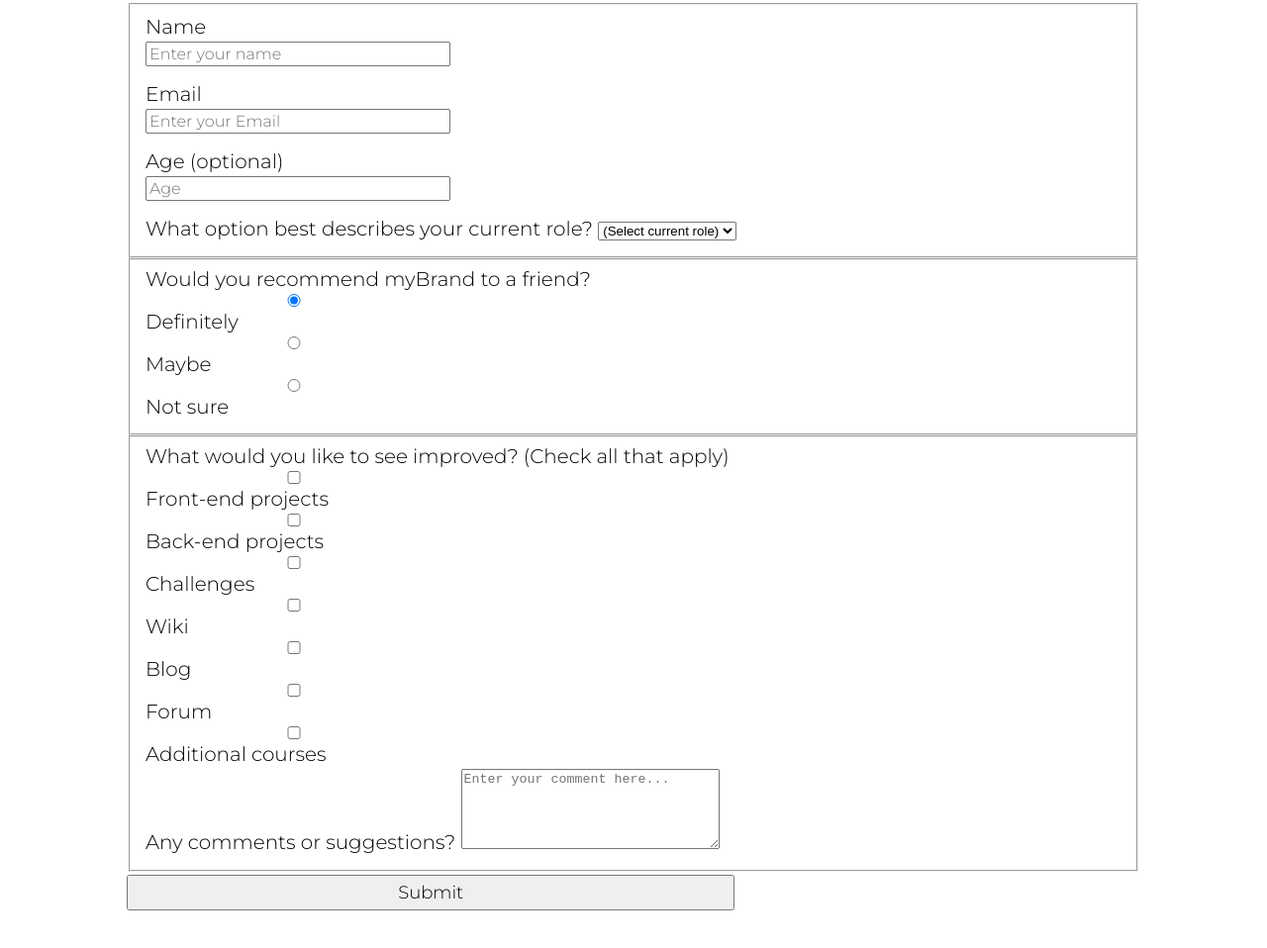
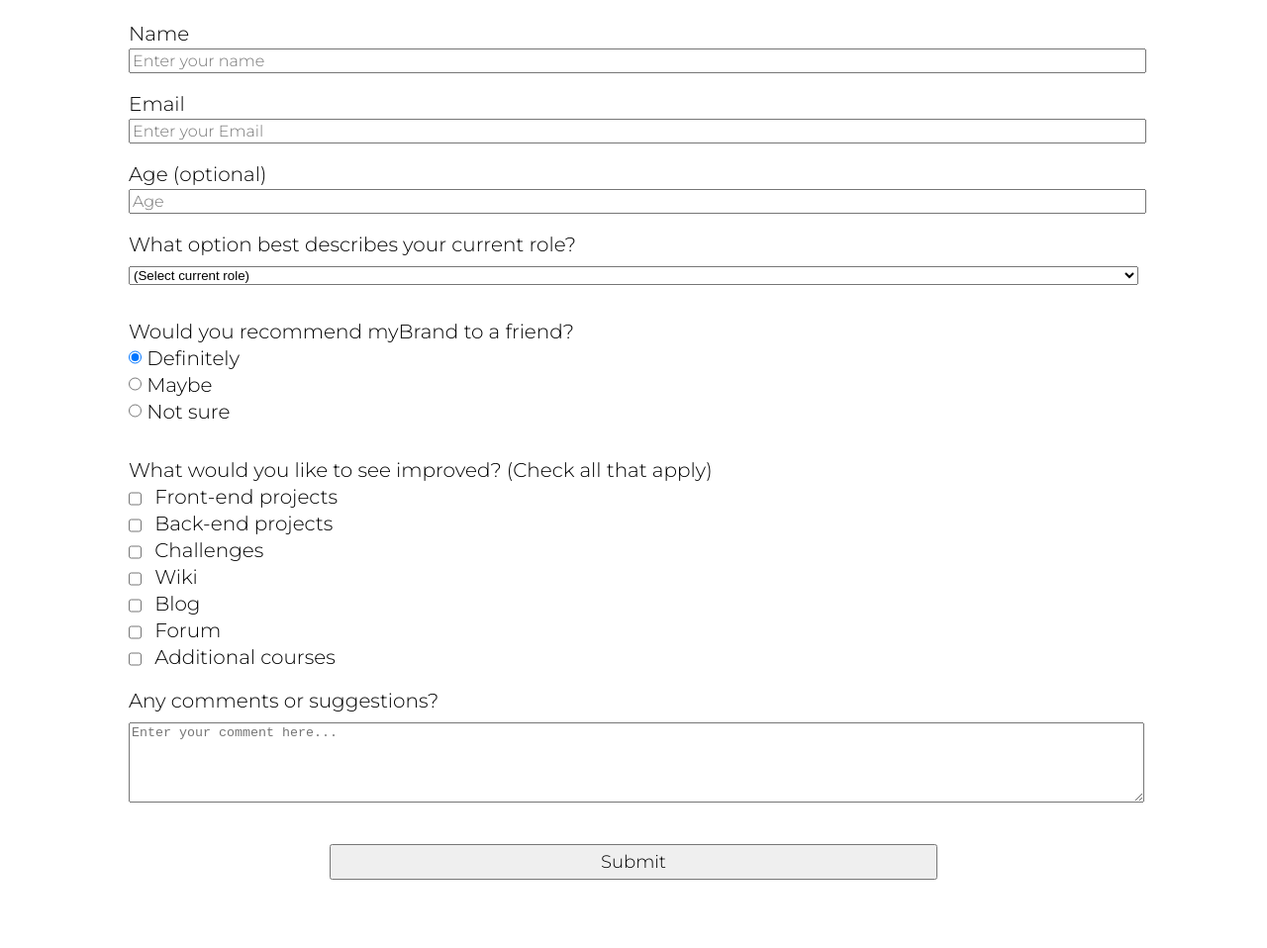
Before and after one commit to dev1-ish/survey-form, a plain HTML site: page index.html in a window 1280 px wide. Shown: the part 170-1128 px from the top of the page at 99% size. Drawn offline with Linux system fonts and the light colour scheme.

Commit message:
[update] styling

```diff
--- a/index.html
+++ b/index.html
@@ -35,14 +35,14 @@
             <label><input type="radio" name="user-recommend"> Not sure</label>
         </fieldset>
         <fieldset>What would you like to see improved? <span class="clue">(Check all that apply)</span>
-            <label><input type="checkbox" name="prefer" id="input-checkbox" value="front-end-projects">Front-end projects</label>
-            <label><input type="checkbox" name="prefer" id="input-checkbox" value="back-end-projects">Back-end projects</label>
-            <label><input type="checkbox" name="prefer" id="input-checkbox" value="challenges">Challenges</label>
-            <label><input type="checkbox" name="prefer" id="input-checkbox" value="wiki">Wiki</label>
-            <label><input type="checkbox" name="prefer" id="input-checkbox" value="blog">Blog</label>
-            <label><input type="checkbox" name="prefer" id="input-checkbox" value="forum">Forum</label>
-            <label><input type="checkbox" name="prefer" id="input-checkbox" value="additional-courses">Additional courses</label>
-            <label>Any comments or suggestions?
+            <label><input type="checkbox" name="prefer" id="input-checkbox" value="front-end-projects"> Front-end projects</label>
+            <label><input type="checkbox" name="prefer" id="input-checkbox" value="back-end-projects"> Back-end projects</label>
+            <label><input type="checkbox" name="prefer" id="input-checkbox" value="challenges"> Challenges</label>
+            <label><input type="checkbox" name="prefer" id="input-checkbox" value="wiki"> Wiki</label>
+            <label><input type="checkbox" name="prefer" id="input-checkbox" value="blog"> Blog</label>
+            <label><input type="checkbox" name="prefer" id="input-checkbox" value="forum"> Forum</label>
+            <label><input type="checkbox" name="prefer" id="input-checkbox" value="additional-courses"> Additional courses</label>
+            <label id="suggestions">Any comments or suggestions?
                 <textarea name="comment" id="comments" cols="30" rows="5" placeholder="Enter your comment here..."></textarea>
             </label>
         </fieldset>
--- a/style/style.css
+++ b/style/style.css
@@ -1,5 +1,6 @@
 body {
     width: 100%;
+    height: 100vh;
     margin: 0;
     /* font-family: 'Segoe UI', Tahoma, Geneva, Verdana, sans-serif; */
     font-size: 20px;
@@ -17,15 +18,24 @@ form {
     padding-bottom: 2em;
 }
 
+fieldset {
+    border: none;
+    padding: 1rem 0;
+}
+
 label {
     display: block;
     align-items: center;
     margin: 3px 0;
 }
 
+input, #dropdown, #comments {
+    margin: 10px 0 0 0;
+    width: 100%;
+    min-height: 1em;
+}
+
 input {
-    display: block;
-    min-width: 300px;
     margin: 3px 0;
 }
 
@@ -33,8 +43,22 @@ input, input::placeholder {
     font: 16px 'Montserrat', sans-serif;
 }
 
+#input-checkbox {
+    width: unset;
+    margin: 0 0.5em 0 0;
+    vertical-align: middle;
+}
+
+input[name="user-recommend"] {
+    width: unset;
+}
+
 #name, #email, #number {
     margin-bottom: 1rem;
+}
+
+#suggestions {
+    margin-top: 1em;
 }
 
 #submit {
@@ -42,4 +66,8 @@ input, input::placeholder {
     width: 60%;
     height: 2em;
     font-size: 18px;
+    margin: 0 auto;
+    margin-top: 1em;
+    margin-bottom: 1em;
+    min-width: 300px;
 }
```
